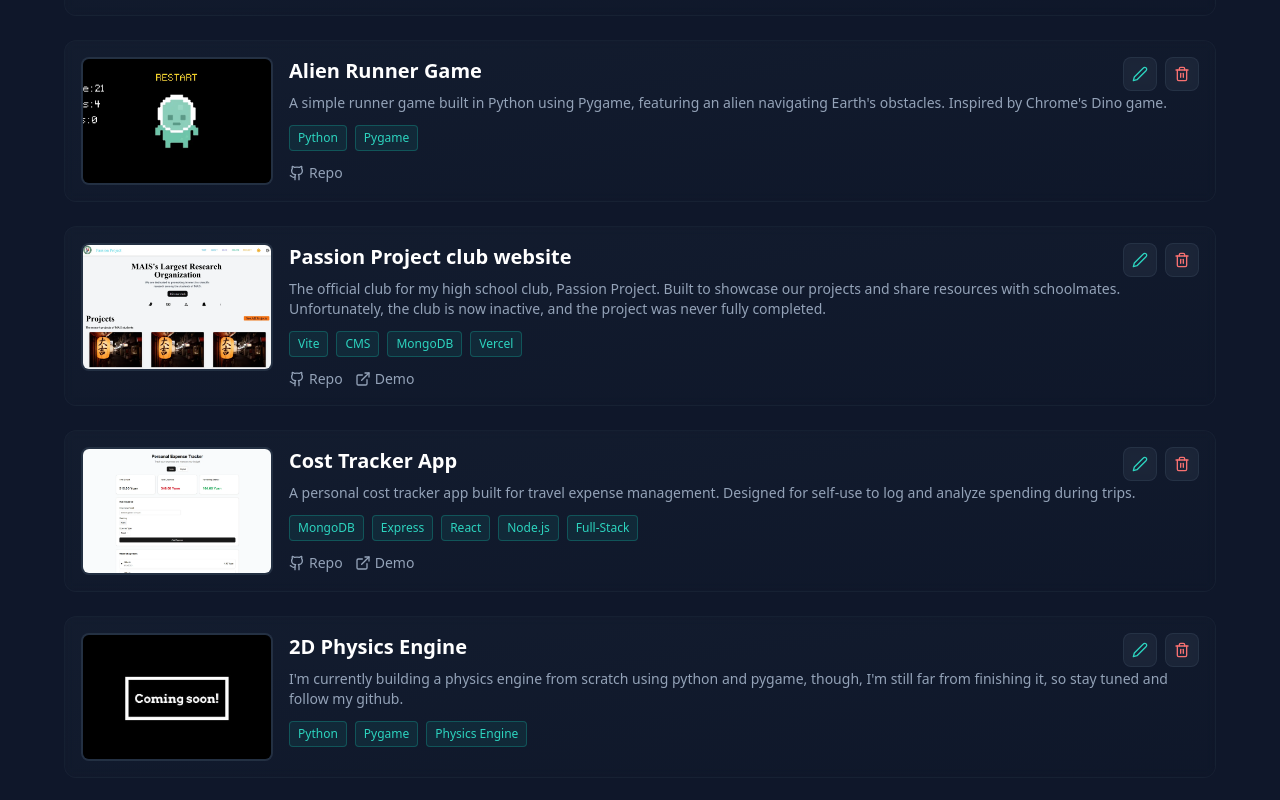
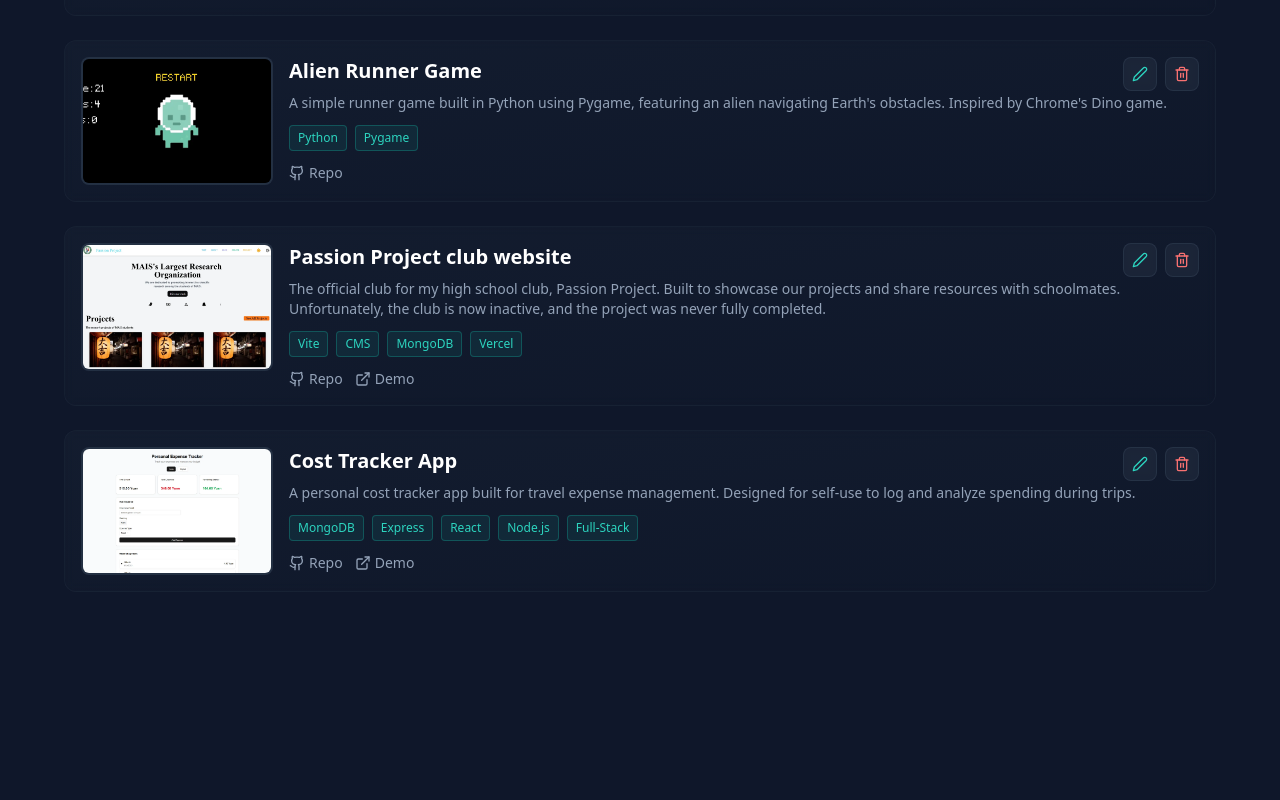
Before and after one commit to Sain-orshikh/portfolio, a Next.js app: page /zlog/projects in a window 1280 px wide. Shown: the part 1690-2490 px from the top of the page. After the commit the page ends 2314 px from the top, so only its background shows below. Built offline with nearby package versions, Linux system fonts and the light colour scheme.

Commit message:
Delete project: proj-1768064407188

```diff
--- a/src/data/projects.ts
+++ b/src/data/projects.ts
@@ -1,19 +1,6 @@
 import type { Project } from '../types';
 
 export const projects: Project[] = [
-  {
-    id: "proj-1768064407188",
-    title: "2D Physics Engine",
-    description: "I'm currently building a physics engine from scratch using python and pygame, though, I'm still far from finishing it, so stay tuned and follow my github.",
-    tech: [
-      "Python",
-      "Pygame",
-      "Physics Engine"
-    ],
-    repo: "",
-    demo: "",
-    image: "/coming-soon-1768065544454.jpg"
-  },
   {
     id: "proj-10",
     title: "Cost Tracker App",
```
